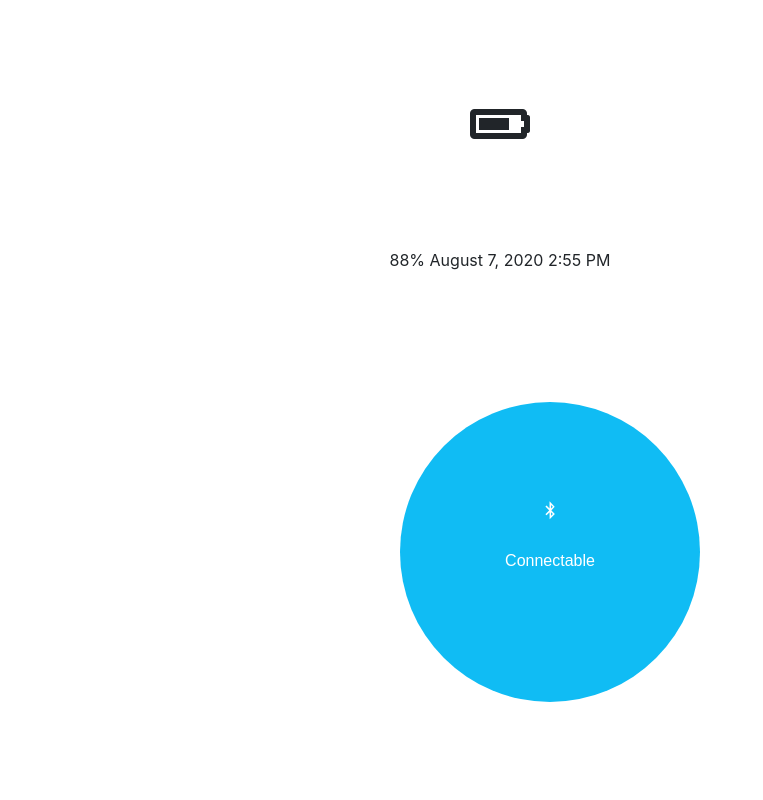
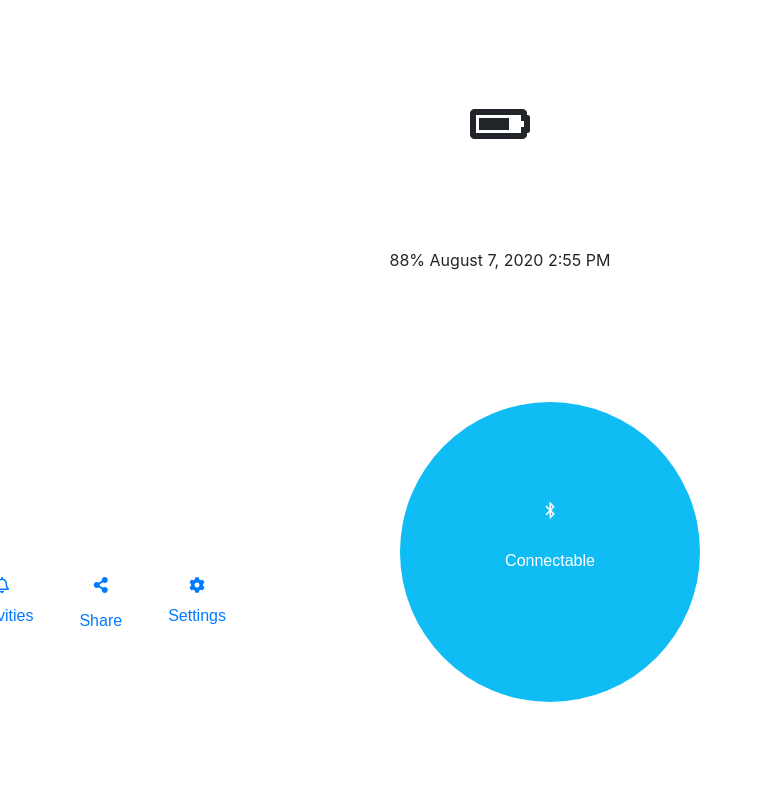
Before and after one commit to amie-nzie/connectableprime, a plain HTML site: page index.html in a window 1280 px wide. Shown: the top 800 px of the page, without its empty margins (0-763 px from the left). Drawn offline with Linux system fonts and the light colour scheme.

Commit message:
new changes

```diff
--- a/bootstrap-4.5.2-dist/bootstrap-4.5.2-dist/style.css
+++ b/bootstrap-4.5.2-dist/bootstrap-4.5.2-dist/style.css
@@ -53,11 +53,12 @@ body{
 
 
 ul{
+    max-width: 768px;
     position: absolute;
     top: 50%;
     left: 50%;
     transform: translate(-50%, -50%);
-    margin: 10px;
+    margin: 20px;
     padding: 50px 10px;
     display: flex;
     border-radius: 10px;
--- a/index.html
+++ b/index.html
@@ -39,47 +39,47 @@
 
 
 
-<!--
-                <footer>
+
+                <footer style="margin-bottom: 20%;">
                     <ul>
                       <li>
                         <a href= "#">
                         <div class="icon">
-                         <i class="fas fa-mobile-alt"></i>
+                         <i class="fas fa-home"></i>
                         </div>
-                        <div class="name" data-text="Devices" >Devices</div>
+                        <div style="margin: 20%;" class="name" data-text="Devices" >Away mode</div>
                         </div>
                         </a>
                       </li>
                       <li>
                         <a href= "#">
                         <div class="icon">
-                        <i class="fas fa-user-friends"></i>
+                          <i class="far fa-bell"></i>
                         </div>
-                        <div class="name" data-text="Member" >Member</div>
+                        <div class="name" data-text="Member" >Activities</div>
                         </div>
                       </a>
                       </li>
                       <li>
                         <a href="#">
                         <div class="icon">
-                          <i class="fas fa-comment-alt"></i>
+                          <i class="fas fa-share-alt"></i>
                         </div>
-                        <div style="color: blue;" class="name" data-text="Inbox" >Inbox</div>
+                        <div style="padding: 5px;" class="name" data-text="Inbox" >Share</div>
                         </div>
                       </a>
                       </li>
                       <li>
                         <div class="icon">
                           <a href= "#">
-                          <i class="fas fa-head-side-mask"></i>
+                          <i class="fas fa-cog"></i>
                         </div>
-                        <div class="name" data-text="Me" >Me</div>
+                        <div style="padding-top:30px;" class="name" data-text="Me" >Settings</div>
                         </div>
                         </a>
                       </li>
                     </ul>
-                  </footer> -->
+                  </footer>
 
 
 
```
